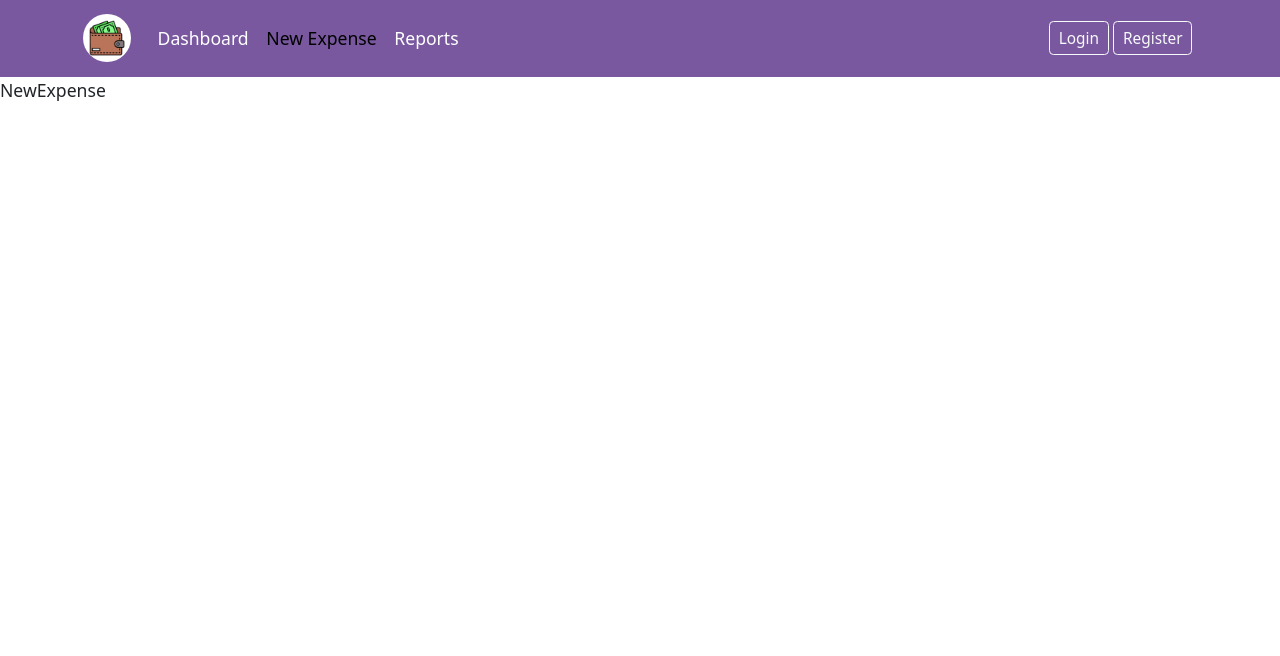
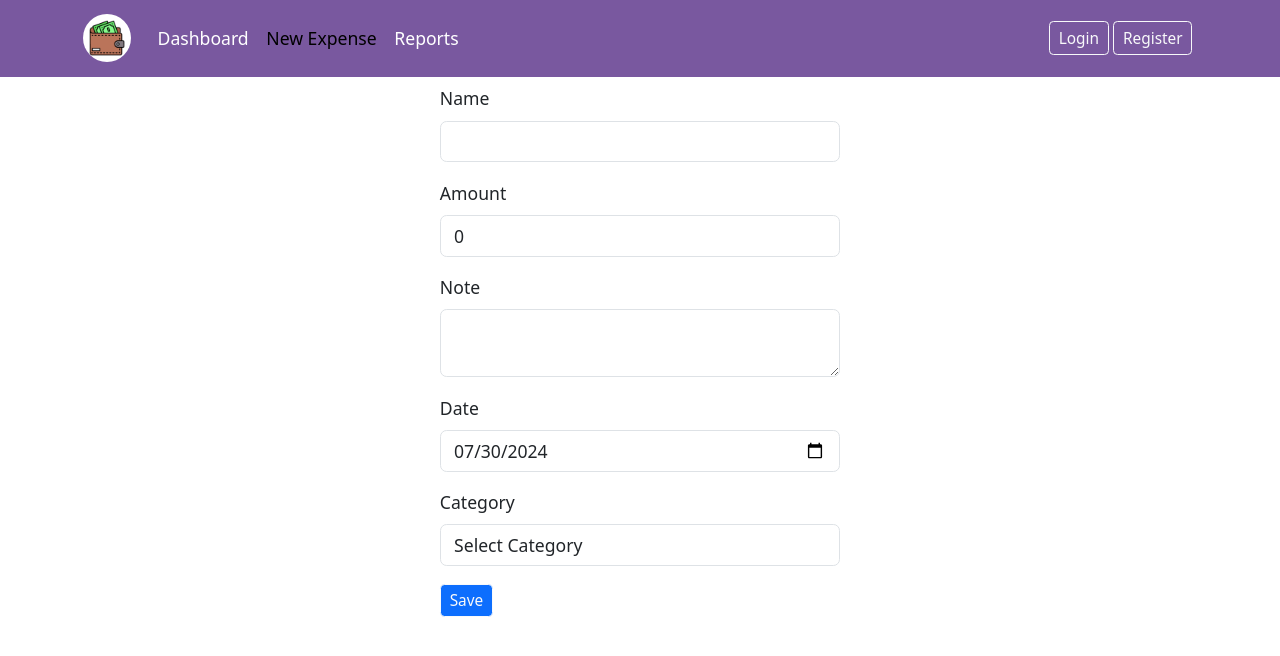
Before and after one commit to bushansc-premium-courses/webapp, a React (Vite) app: page /new in a window 1280 px wide. Shown: the top 656 px of the page. Built offline with nearby package versions, Linux system fonts and the light colour scheme.

Commit message:
save expense completed

```diff
--- a/package.json
+++ b/package.json
@@ -12,10 +12,12 @@
   "dependencies": {
     "axios": "^1.7.2",
     "bootstrap": "^5.3.3",
+    "formik": "^2.4.6",
     "react": "^18.2.0",
     "react-dom": "^18.2.0",
     "react-icons": "^5.2.1",
-    "react-router-dom": "^6.24.1"
+    "react-router-dom": "^6.24.1",
+    "yup": "^1.4.0"
   },
   "devDependencies": {
     "@types/react": "^18.2.15",
--- /dev/null
+++ b/src/components/Dropdown.tsx
@@ -0,0 +1,47 @@
+interface Props {
+  options: string[];
+  name: string;
+  id: string;
+  value: string;
+  onChange: (e: React.ChangeEvent<HTMLSelectElement>) => void;
+  onBlur: (e: React.ChangeEvent<HTMLSelectElement>) => void;
+  label: string;
+  error?: string;
+  touched?: boolean;
+}
+const Dropdown = ({
+  options,
+  id,
+  name,
+  value,
+  onChange,
+  onBlur,
+  label,
+  error,
+  touched,
+}: Props) => {
+  return (
+    <div className="mb-3">
+      <label htmlFor={id} className="form-label">
+        {label}
+      </label>
+      <select
+        name={name}
+        id={id}
+        className="form-control"
+        onChange={onChange}
+        onBlur={onBlur}
+      >
+        <option value={value} label="Select Category" />
+        {options.map((option) => (
+          <option key={option} value={option} label={option} />
+        ))}
+      </select>
+      {touched && error ? (
+        <div className="text-danger fst-italic">{error}</div>
+      ) : null}
+    </div>
+  );
+};
+
+export default Dropdown;
--- a/src/pages/expense/NewExpense.tsx
+++ b/src/pages/expense/NewExpense.tsx
@@ -1,5 +1,127 @@
+import { useFormik } from "formik";
+import { Expense } from "../../model/Expense";
+import expenseValidationSchema from "../../validation/expenseValidationSchema";
+import Dropdown from "../../components/Dropdown";
+import { expenseCategories } from "../../utils/AppConstants";
+import { saveOrUpdateExpense } from "../../services/expense-service";
+import { useState } from "react";
+import { useNavigate } from "react-router-dom";
+
 const NewExpense = () => {
-  return <div>NewExpense</div>;
+  const navigate = useNavigate();
+  const [error, setErrors] = useState<string>("");
+  const formik = useFormik({
+    initialValues: {
+      name: "",
+      amount: 0,
+      note: "",
+      category: "",
+      date: new Date().toISOString().split("T")[0],
+    },
+    onSubmit: (values: Expense) => {
+      saveOrUpdateExpense(values)
+        .then((response) => {
+          if (response && response.status === 201) {
+            navigate("/");
+          }
+        })
+        .catch((error) => {
+          setErrors(error.message);
+        });
+    },
+    validationSchema: expenseValidationSchema,
+  });
+  return (
+    <div className="d-flex justify-content-center align-items-center mt-2">
+      <div className="container col-md-4 col-sm-8 col-xs-12">
+        {error && <p className="text-danger fst-italic">{error}</p>}
+        <form onSubmit={formik.handleSubmit}>
+          <div className="mb-3">
+            <label htmlFor="name" className="form-label">
+              Name
+            </label>
+            <input
+              type="text"
+              id="name"
+              name="name"
+              className="form-control"
+              value={formik.values.name}
+              onChange={formik.handleChange}
+              onBlur={formik.handleBlur}
+            />
+            {formik.touched.name && formik.errors.name ? (
+              <div className="text-danger fst-italic">{formik.errors.name}</div>
+            ) : null}
+          </div>
+          <div className="mb-3">
+            <label htmlFor="amount" className="form-label">
+              Amount
+            </label>
+            <input
+              type="number"
+              id="amount"
+              name="amount"
+              className="form-control"
+              value={formik.values.amount}
+              onChange={formik.handleChange}
+              onBlur={formik.handleBlur}
+            />
+            {formik.touched.amount && formik.errors.amount ? (
+              <div className="text-danger fst-italic">
+                {formik.errors.amount}
+              </div>
+            ) : null}
+          </div>
+          <div className="mb-3">
+            <label htmlFor="note" className="form-label">
+              Note
+            </label>
+            <textarea
+              id="note"
+              name="note"
+              className="form-control"
+              value={formik.values.note}
+              onChange={formik.handleChange}
+            ></textarea>
+          </div>
+          <div className="mb-3">
+            <label htmlFor="date" className="form-label">
+              Date
+            </label>
+            <input
+              type="date"
+              id="date"
+              name="date"
+              className="form-control"
+              value={formik.values.date}
+              onChange={formik.handleChange}
+              onBlur={formik.handleBlur}
+            />
+            {formik.touched.date && formik.errors.date ? (
+              <div className="text-danger fst-italic">{formik.errors.date}</div>
+            ) : null}
+          </div>
+          <Dropdown
+            options={expenseCategories}
+            id="category"
+            name="category"
+            label="Category"
+            value={formik.values.category}
+            onChange={formik.handleChange}
+            onBlur={formik.handleBlur}
+            error={formik.errors.category}
+            touched={formik.touched.category}
+          />
+          <button
+            className="btn btn-sm btn-primary btn-outline-light"
+            type="submit"
+          >
+            Save
+          </button>
+        </form>
+      </div>
+    </div>
+  );
 };
 
 export default NewExpense;
--- a/src/services/expense-service.ts
+++ b/src/services/expense-service.ts
@@ -12,3 +12,7 @@
 export const deleteExpenseByExpenseId = (expenseId: string) => {
     return apiClient.delete<void>(`/expenses/${expenseId}`);
 }
+
+export const saveOrUpdateExpense = (expense: Expense) => {
+    return apiClient.post<Expense>(`/expenses`, expense);
+}
--- /dev/null
+++ b/src/utils/AppConstants.ts
@@ -0,0 +1,7 @@
+export const expenseCategories = [
+    "Shopping",
+    "Food",
+    "Transport",
+    "Utilities",
+    "Others"
+];
--- /dev/null
+++ b/src/validation/expenseValidationSchema.ts
@@ -0,0 +1,13 @@
+import * as Yup from "yup";
+
+const expenseValidationSchema = Yup.object({
+  name: Yup.string().required("Expense name is required")
+    .min(3, 'Expense name must be atleast 3 characters long'),
+  amount: Yup.number()
+    .required('Expense amount is required')
+    .positive('Expense amount must be greater than 0'),
+  date: Yup.date().required('Expense date is required'),
+  category: Yup.string().required('Expense category is required')
+});
+
+export default expenseValidationSchema;
```
Also changed, not shown: 1 other file (tests, documents, lock files or other folders).
